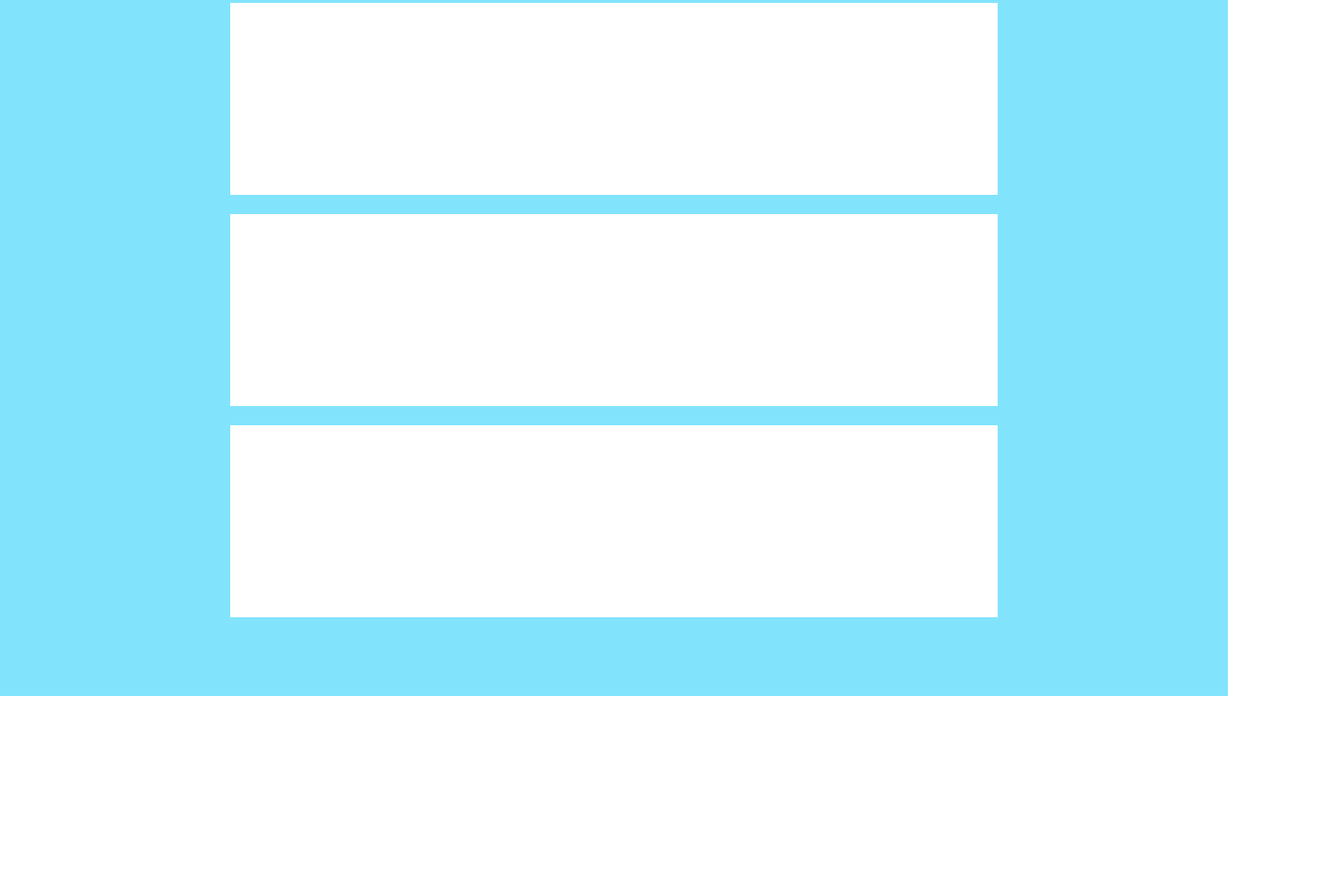
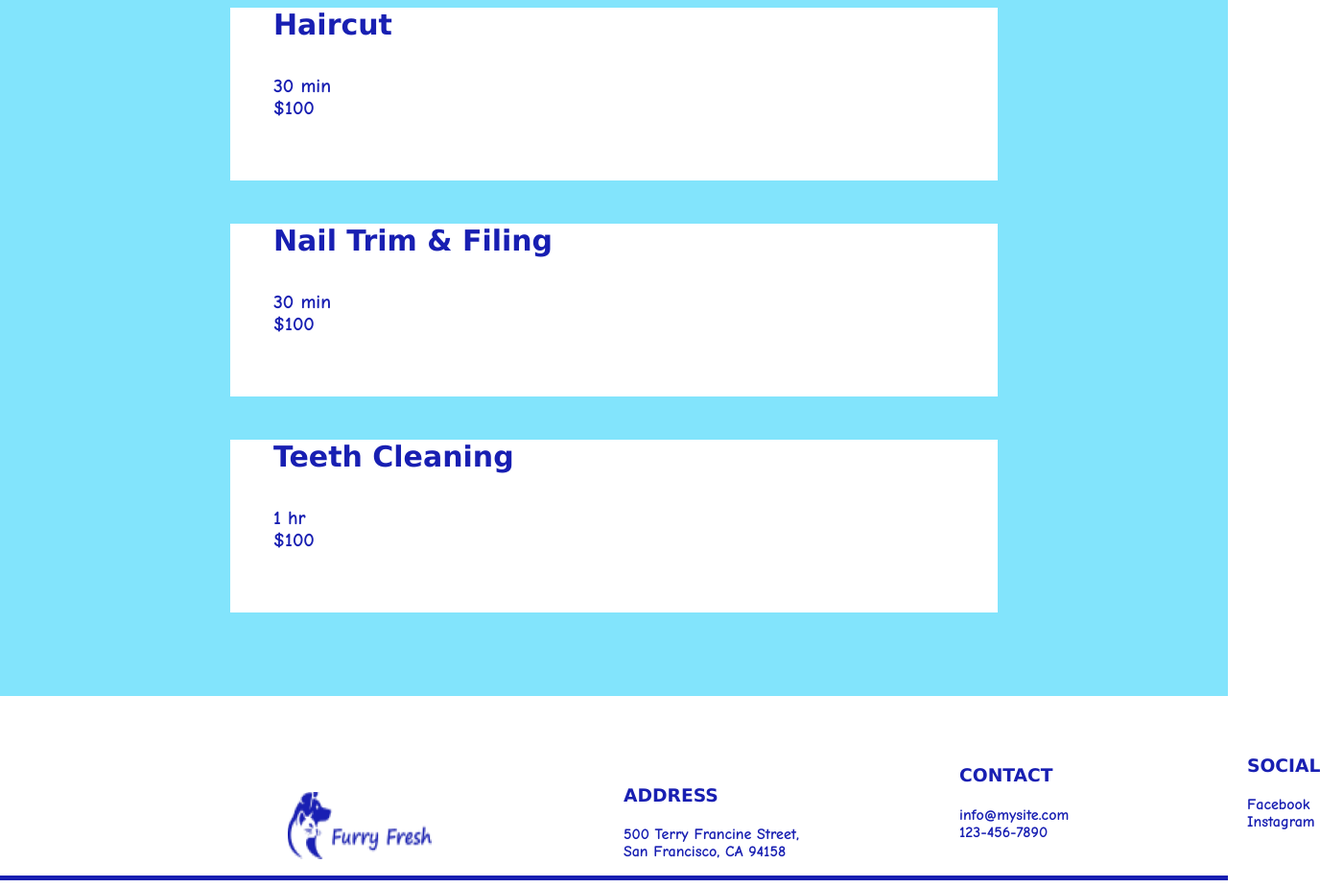
Before and after one commit to devika236/satya, a plain HTML site: page service.html in a window 1280 px wide. Shown: the part 685-1610 px from the top of the page at 96% size, 1376 px wide, since content can reach past the window. Before the commit the page ends 1410 px from the top, so only its background shows below. Drawn offline with Linux system fonts and the light colour scheme.

Commit message:
Add files via upload

```diff
--- a/abmain.css
+++ b/abmain.css
@@ -82,3 +82,35 @@ font-family:verdana;
 margin-left:50px;
 margin-top:60px;
 }
+
+footer
+{
+background: white;
+color: #181fb2;
+}
+
+#pup
+{
+width:150px;
+margin-top:100px;
+margin-left:300px;
+height:70px
+}
+
+#add
+{
+margin-left:650px;
+margin-top:-100px;
+}
+
+#Contact
+{
+margin-left:1000px;
+margin-top:-120px;
+}
+
+#social
+{
+margin-left:1300px;
+margin-top:-110px;
+}
--- a/main.css
+++ b/main.css
@@ -38,7 +38,8 @@ margin-left:10px;
 #navbar ol li:hover
 {
 border-radius:15px;
-background:#181fb2
+color:white;
+background:#181fb2;
 }
 
 
@@ -59,3 +60,35 @@ background: rgb(130, 228, 252);width:100%;height:500px;margin-top:-50px;
  margin-left:970px;
  margin-top:-400px;
 }
+
+footer
+{
+background: white;
+color: #181fb2;
+}
+
+#pup
+{
+width:150px;
+margin-top:200px;
+margin-left:300px;
+height:70px
+}
+
+#add
+{
+margin-left:650px;
+margin-top:-100px;
+}
+
+#Contact
+{
+margin-left:1000px;
+margin-top:-120px;
+}
+
+#social
+{
+margin-left:1300px;
+margin-top:-110px;
+}
--- a/service.html
+++ b/service.html
@@ -67,9 +67,41 @@ background: rgb(130, 228, 252);width:100%;height:1100px;margin-top:-50px;
 {
 background: white;
 width:800px;
-height:200px;
+height:180px;
 margin: auto;
-margin-bottom: 20px;
+margin-bottom:20px;
+}
+
+footer
+{
+background: white;
+color: #181fb2;
+}
+
+#pup
+{
+width:150px;
+margin-top:100px;
+margin-left:300px;
+height:70px
+}
+
+#add
+{
+margin-left:650px;
+margin-top:-100px;
+}
+
+#Contact
+{
+margin-left:1000px;
+margin-top:-120px;
+}
+
+#social
+{
+margin-left:1300px;
+margin-top:-110px;
 }
 </style>
 <body>
@@ -94,26 +126,67 @@ margin-bottom: 20px;
 </div>
 <div id="top2">
 
-    <h1 style="color:#181fb2;font-size:80px;margin:65px;font-family:verdana;text-align:center;;">
+    <h1 style="color:#181fb2;font-size:80px;margin:65px;font-family:verdana;text-align:center;">
 We can't wait to see you!
     </h1>
 
     <div id="dogs">
+     <h1 style="color:#181fb2;font-size:30px;margin:45px;font-family:verdana;text-align:left;">Puppy Special</h1>
+
+     <h3 style="color:#181fb2;font-size:20px;margin:45px;font-family:comic sans ms;text-align:left;margin-top:-10px;">1 hr<br/>
+         $100</h3>
 
     </div>
 
     <div id="dogs">
+    <h1 style="color:#181fb2;font-size:30px;margin:45px;font-family:verdana;text-align:left;">Haircut</h1>
+
+     <h3 style="color:#181fb2;font-size:20px;margin:45px;font-family:comic sans ms;text-align:left;margin-top:-10px;">30 min<br/>
+         $100</h3>
+    </div>
+
+    <div id="dogs">
+     <h1 style="color:#181fb2;font-size:30px;margin:45px;font-family:verdana;text-align:left;">Nail Trim & Filing</h1>
+
+     <h3 style="color:#181fb2;font-size:20px;margin:45px;font-family:comic sans ms;text-align:left;margin-top:-10px;">30 min<br/>
+         $100</h3>
 
     </div>
 
     <div id="dogs">
+     <h1 style="color:#181fb2;font-size:30px;margin:45px;font-family:verdana;text-align:left;">Teeth Cleaning</h1>
 
-    </div>
+     <h3 style="color:#181fb2;font-size:20px;margin:45px;font-family:comic sans ms;text-align:left;margin-top:-10px;">1 hr<br/>
+         $100</h3>
 
-    <div id="dogs">
 
+</div>
     </div>
 
 </div>
+
+<footer>
+<img src="images/pc6.png" id="pup">
+
+<div id="add">
+  <h3 style="font-family:verdana;">ADDRESS</h3>
+ <H4 style="font-family:Comic sans MS;">500 Terry Francine Street, <BR/>San Francisco, CA 94158</H4>
+</div>
+
+<div id="Contact">
+  <h3 style="font-family:verdana;">CONTACT</h3>
+ <H4 style="font-family:Comic sans MS;">info@mysite.com<br/>
+123-456-7890</H4>
+</div>
+
+<div id="social">
+  <h3 style="font-family:verdana;">SOCIAL</h3>
+ <H4 style="font-family:Comic sans MS;">Facebook <BR/>Instagram</H4>
+</div>
+
+<br/>
+<hr color="#181fb2" size="5"/>
+
+</footer>
 </body>
 </html>
```
Also changed, not shown: about.html (+24 -0 lines), contact.html (+54 -0 lines), pet grooming.html (+24 -0 lines).
